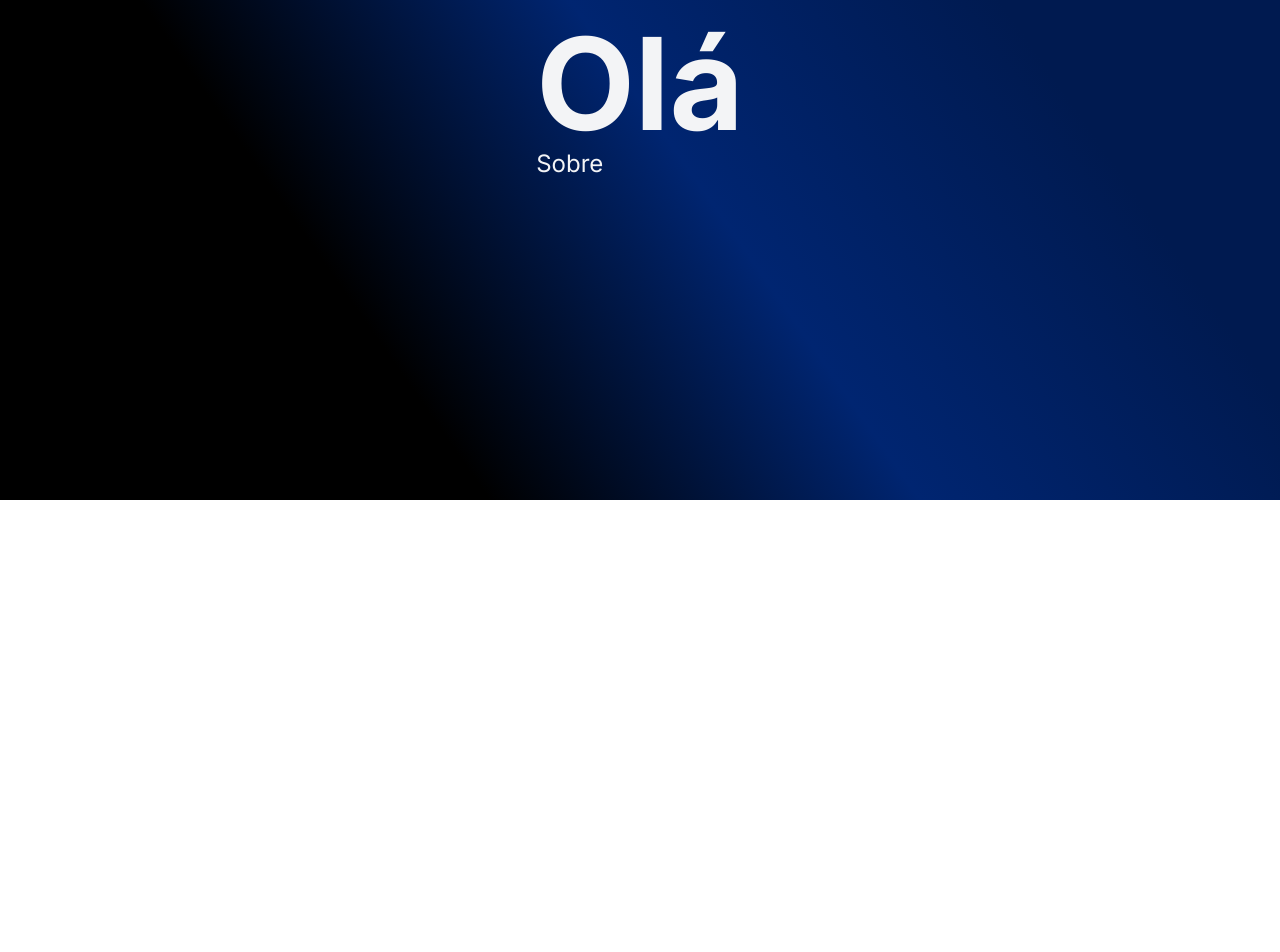
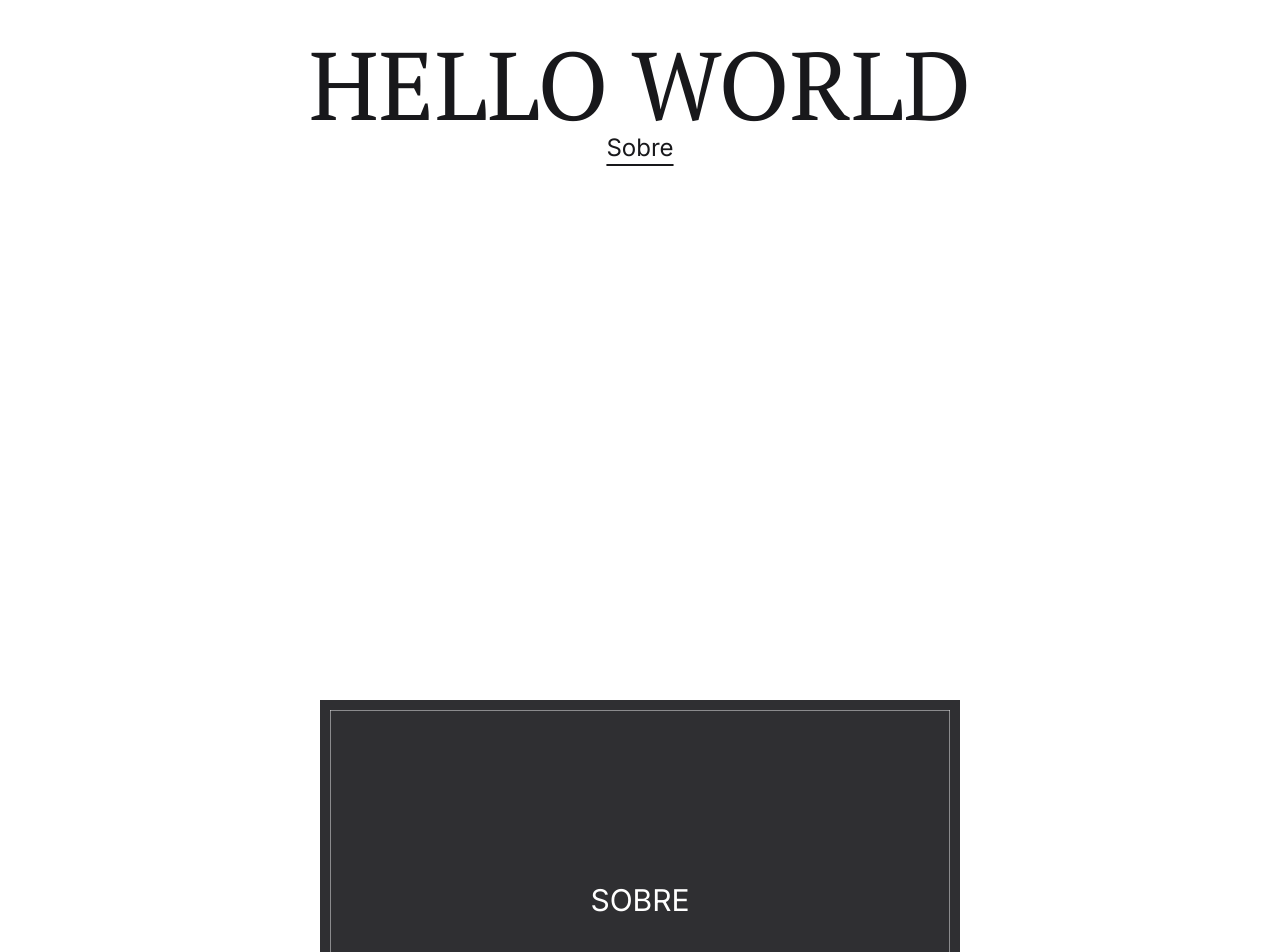
Before and after one commit to kayobitencourt/reactjs-intro-website, a React (Vite) app: page / in a window 1280 px wide. Shown: the part 300-1252 px from the top of the page. Before the commit the page ends 800 px from the top, so only its background shows below. Built offline with nearby package versions, Linux system fonts and the light colour scheme.

Commit message:
working on

```diff
--- a/index.html
+++ b/index.html
@@ -4,12 +4,12 @@
     <meta charset="UTF-8" />
     <link rel="icon" type="image/svg+xml" href="/vite.svg" />
     <meta name="viewport" content="width=device-width, initial-scale=1.0" />
-    <link rel="preconnect" href="https://fonts.googleapis.com"/>
-    <link rel="preconnect" href="https://fonts.gstatic.com" crossorigin/>
-    <link href="https://fonts.googleapis.com/css2?family=Inter:wght@100..900&display=swap" rel="stylesheet"/>
+    <link rel="preconnect" href="https://fonts.googleapis.com" />
+    <link rel="preconnect" href="https://fonts.gstatic.com" crossorigin />
+    <link href="https://fonts.googleapis.com/css2?family=Inter:ital,opsz,wght@0,14..32,100..900;1,14..32,100..900&family=PT+Serif:ital,wght@0,400;0,700;1,400;1,700&display=swap" rel="stylesheet" />
     <title>ReactJS Animations</title>
   </head>
-  <body class="font-sans text-gray-100 antialiased">
+  <body class="font-sans text-gray-100 antialiased ">
     <div id="root"></div>
     <script type="module" src="/src/main.tsx"></script>
   </body>
--- a/package.json
+++ b/package.json
@@ -10,7 +10,9 @@
     "preview": "vite preview"
   },
   "dependencies": {
+    "@gsap/react": "^2.1.1",
     "gsap": "^3.12.5",
+    "lenis": "^1.1.14",
     "react": "^18.3.1",
     "react-dom": "^18.3.1",
     "react-router-dom": "^6.24.1"
--- a/src/index.css
+++ b/src/index.css
@@ -1,3 +1,39 @@
 @tailwind base;
 @tailwind components;
 @tailwind utilities;
+
+html.lenis, html.lenis body {
+  height: auto;
+}
+
+.lenis.lenis-smooth {
+  scroll-behavior: auto !important;
+}
+
+.lenis.lenis-smooth [data-lenis-prevent] {
+  overscroll-behavior: contain;
+}
+
+.lenis.lenis-stopped {
+  overflow: hidden;
+}
+
+.lenis.lenis-smooth iframe {
+  pointer-events: none;
+}
+
+@keyframes appear {
+  from {
+    scale: 0.5;
+    opacity: 0.9;
+  } to {
+    scale: 1;
+    opacity: 1;
+  }
+}
+
+.appear{
+  animation: appear linear;
+  animation-timeline: view();
+  animation-range: entry 0% cover 30%;
+}
--- a/src/pages/Home.tsx
+++ b/src/pages/Home.tsx
@@ -1,49 +1,38 @@
-import { useLayoutEffect, useRef } from "react"
-import { gsap } from "gsap"
-import { Link } from "react-router-dom"
+import { Link } from "react-router-dom";
+import { ReactLenis } from "lenis/react";
 
-export function Home(){
-  const comp = useRef(null)
-  useLayoutEffect(() => {
-    const ctx = gsap.context(() => {
-      const t1 = gsap.timeline()
-      t1.from("#intro-slider", {
-        duration:0.2,
-        delay:0.2,
-      }).from(["#title-1", "#title-2", "#title-3"], {
-        opacity: 0,
-        y: "+=30",
-        stagger: 0.2,
-      }).to(["#title-1", "#title-2", "#title-3"], {
-        opacity: 0,
-        y: "-=30",
-        delay: 0.3,
-        stagger: 0.2
-      }).to("#intro-slider",{
-        xPercent: "-100",
-        duration: 1,
-      }).from("#welcome", {
-        opacity:0,
-        duration:2,
-        stagger: 0.5,
-      })
-    }, comp)
 
-    return () => ctx.revert()
-  }, [])
-  return(
-    <div className="relative" ref={comp}>
-      <div id="intro-slider" className="h-screen p-10 bg-zinc-900 absolute text-gray-200 top-0 left-0 z-10 w-full flex flex-col gap-10 track">
-        <h1 className="text-9xl" id="title-1">KAYO</h1>
-        <h1 className="text-9xl" id="title-2">WEB DEVELOPER</h1>
-        <h1 className="text-9xl" id="title-3">UI/UX Designer</h1>
-      </div>
-      <main className=" h-screen flex flex-col bg-custom-gradient justify-center place-items-center">
+
+const instanceSettings = {
+  duration:2,
+  lerp:1,
+  smoothWheel:true,
+};
+
+export function Home() {
+
+  return (
+    <div className="relative">
+      <main className=" h-screen flex flex-col justify-center text-center place-items-center">
         <div id="welcome">
-          <h1 className="text-9xl font-bold">Olá</h1>
-          <Link to="/about" className="text-2xl">Sobre</Link>
+          <h1 className="text-8xl font-medium text-zinc-900 font-serifada">HELLO WORLD</h1>
+          <Link to="/about" className="text-2xl text-zinc-900 underline underline-offset-8">
+            Sobre
+          </Link>
         </div>
       </main>
+      <ReactLenis options={instanceSettings} root className="relative overflow-y-auto">
+        <div className="sticky top-0 h-screen w-full bg-zinc-900 p-5 appear ">
+          <div className="border border-zinc-200 w-full h-full flex items-center justify-center">
+            <h1 className="text-6xl font-sans text-white">SOBRE</h1>
+          </div>
+        </div>
+        <div className="sticky h-screen w-full bg-neutral-600 p-5">
+          <div className="border border-zinc-200 w-full h-full flex items-center justify-center">
+            <h1 className="text-6xl font-sans text-white">SOBRE</h1>
+          </div>
+        </div>
+      </ReactLenis>
     </div>
-  )
+  );
 }
--- /dev/null
+++ b/src/pages/Teste.tsx
@@ -0,0 +1,7 @@
+export function Teste(){
+  return (
+    <header>
+      <nav></nav>
+    </header>
+  )
+}
--- a/src/routes.tsx
+++ b/src/routes.tsx
@@ -3,9 +3,11 @@ import { createBrowserRouter } from 'react-router-dom'
 import { Home } from './pages/Home'
 import { About } from './pages/About'
 import { Contact } from './pages/Contact'
+import { Teste } from './pages/Teste'
 
 export const router = createBrowserRouter([
   { path: '/', element: <Home /> },
   { path: '/about', element: <About /> },
-  { path: '/contact', element: <Contact /> }
+  { path: '/contact', element: <Contact /> },
+  { path: '/teste', element: <Teste /> },
 ])
--- a/tailwind.config.js
+++ b/tailwind.config.js
@@ -6,11 +6,9 @@ export default {
   ],
   theme: {
     extend: {
-      backgroundImage: {
-        'custom-gradient': 'linear-gradient(55deg, #000 26.63%, #002571 50%, #001A50 73.37%)',
-      },
       fontFamily:{
         sans:'Inter',
+        serifada:'PT Serif'
       },
     },
   },
```
Also changed, not shown: 1 other file (tests, documents, lock files or other folders).
